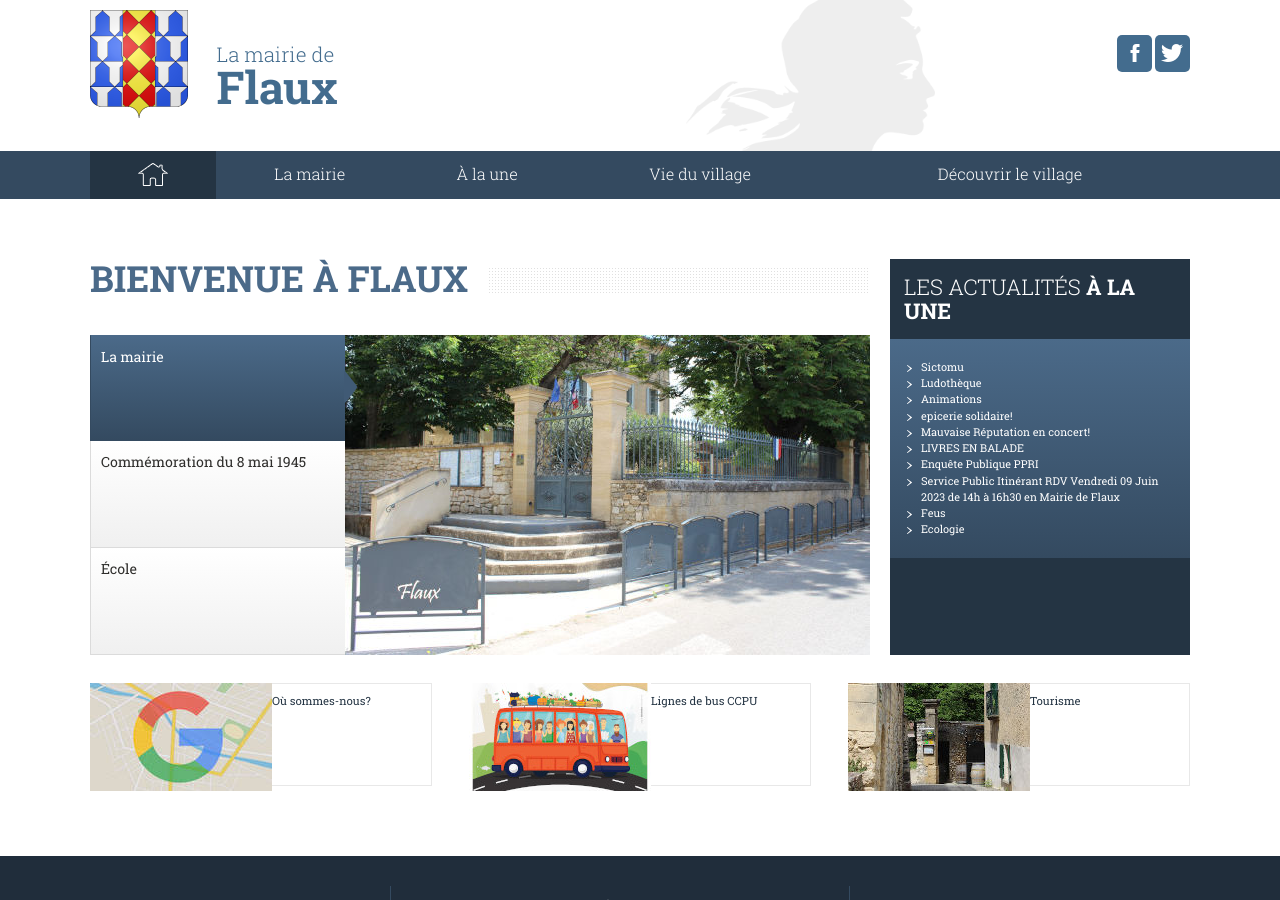
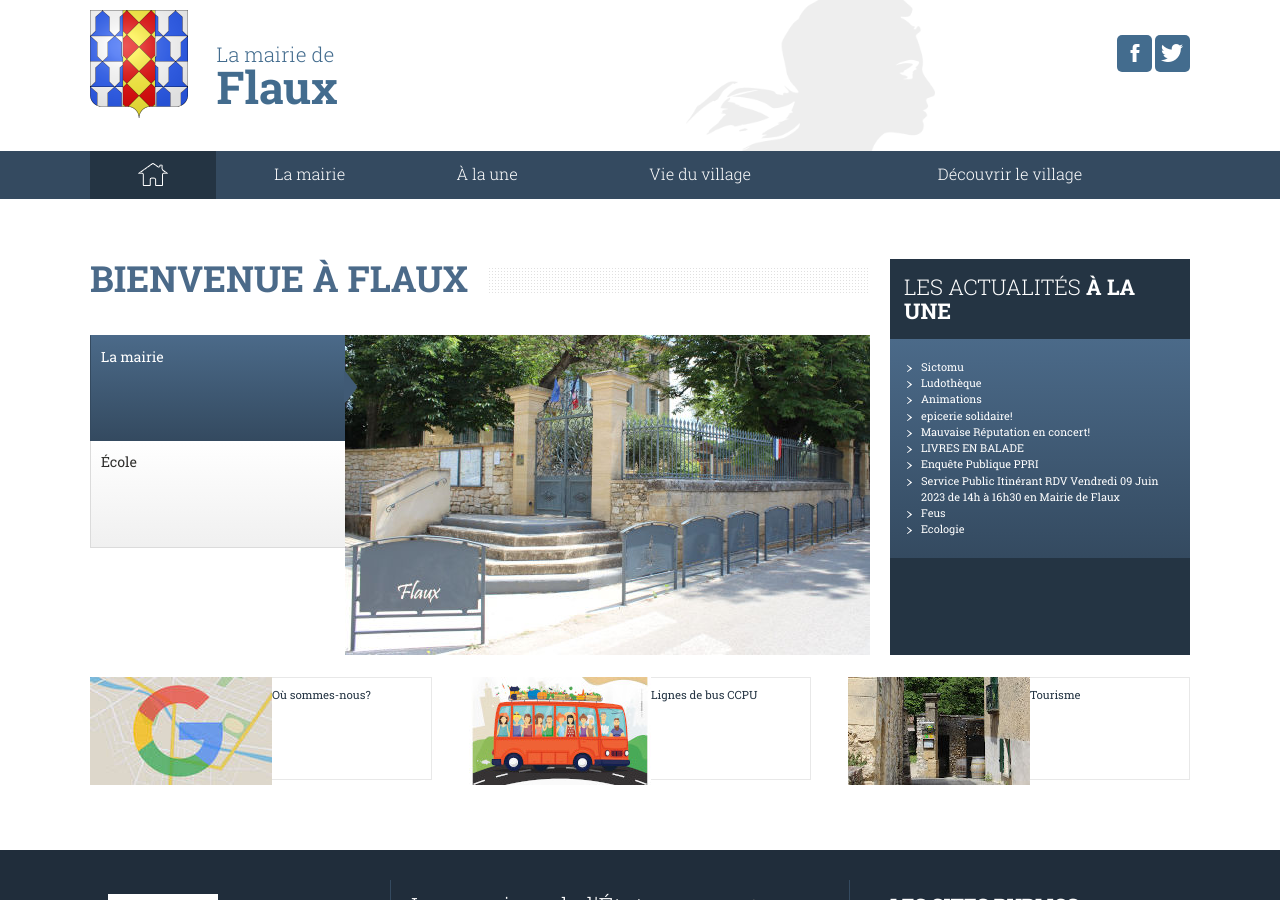
Before and after one commit to Flaux-Village/flaux-village.github.io, a Jekyll site: the page built from index.md, in a window 1280 px wide and 900 px high. Built offline with Jekyll 4.4.1, drawn with Linux system fonts in a browser that asks for light colours.

Commit message:
Update index.md

```diff
--- a/index.md
+++ b/index.md
@@ -9,10 +9,6 @@ onglets_principaux:
   addresse: /mairie.html
   illustration: /assets/illustrations/525_320_Flauxentrance_3610.jpg
   description_illustration: La Mairie de Flaux.
-- titre: Commémoration du 8 mai 1945
-  addresse:
-  illustration: /assets/flyer/affichage 8 mai 2025.png
-  description_illustration: huit mai
 - titre: École
   addresse: /ecole.html
   illustration: /assets/illustrations/525_320_Flauxbanner3_3614.jpg
```
